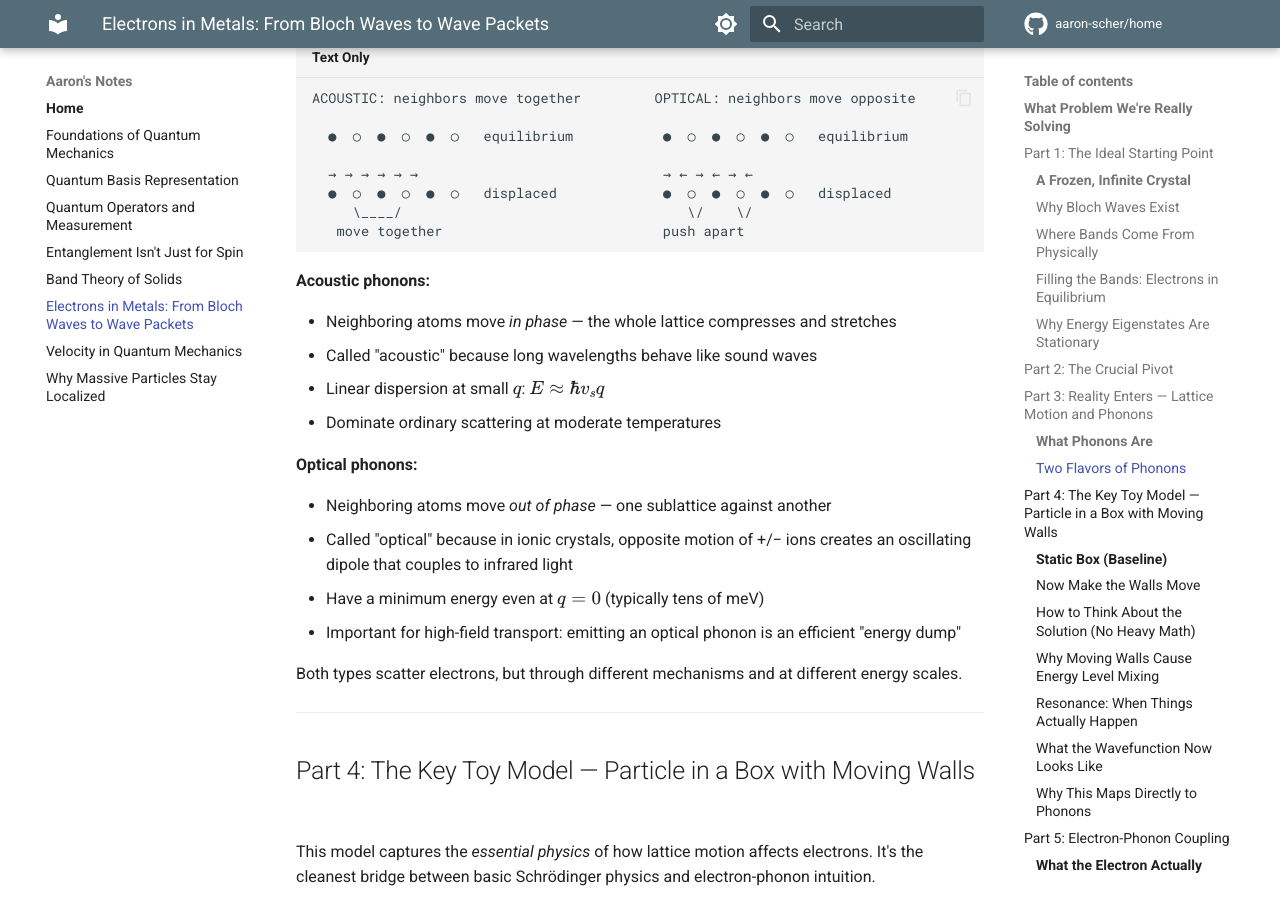
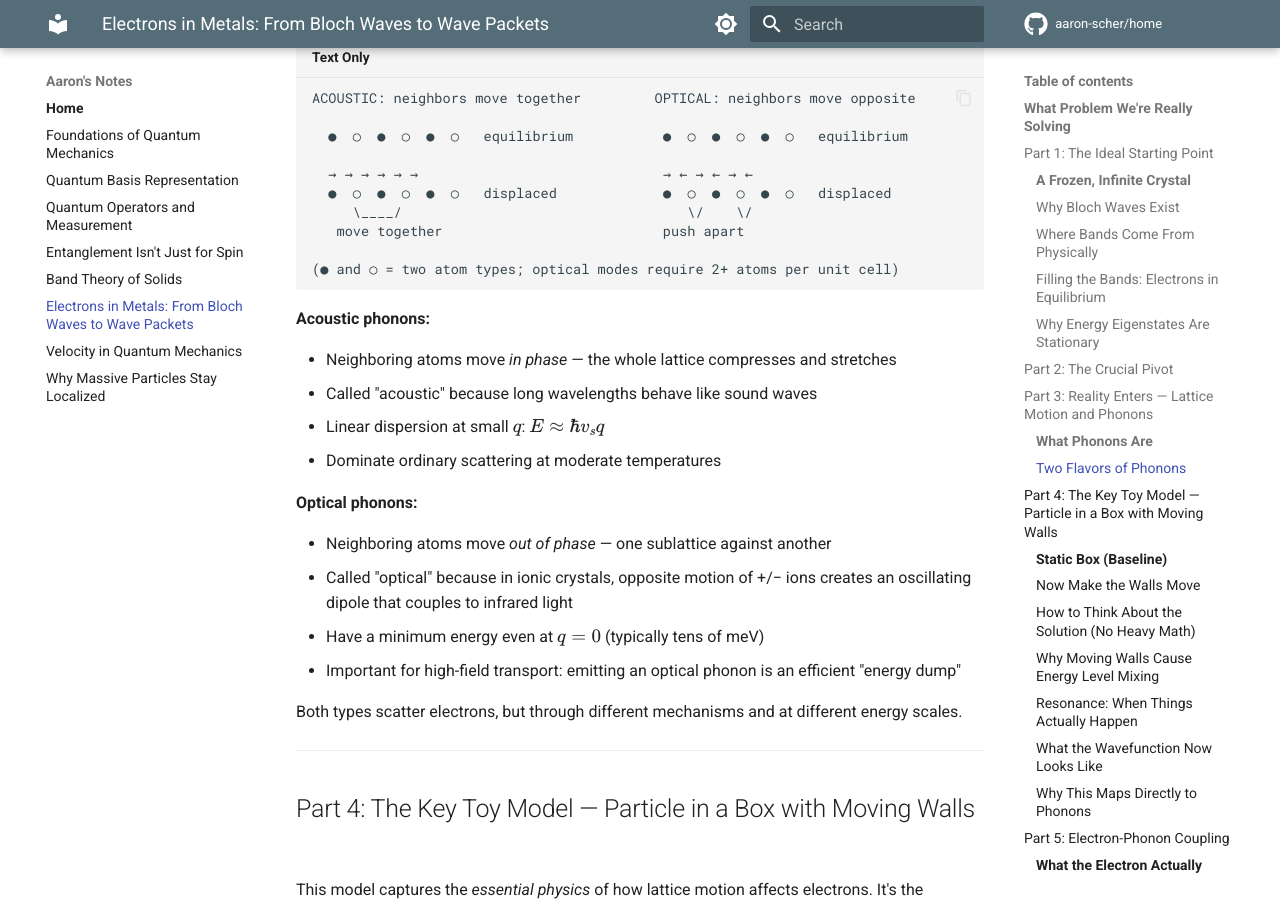
Before and after one commit to aaron-scher/home, an MkDocs documentation site: the page built from docs/quantum-mechanics/electrons-in-metals.md, in a window 1280 px wide and 900 px high, scrolled down 4874 px. Built offline with MkDocs 1.6.1 and Material for MkDocs 9.7.7, drawn with Linux system fonts in a browser that asks for light colours; comment, search, counter and statistics services are not loaded.

Commit message:
Clarify ASCII art: explain ● vs ○ symbols
Added note that ● and ○ represent two different atom types,
and that optical modes only exist with 2+ atoms per unit cell.

🤖 Generated with [Claude Code](https://claude.com/claude-code)

Co-Authored-By: Claude <noreply@anthropic.com>

````diff
--- a/docs/quantum-mechanics/electrons-in-metals.md
+++ b/docs/quantum-mechanics/electrons-in-metals.md
@@ -188,6 +188,8 @@ ACOUSTIC: neighbors move together         OPTICAL: neighbors move opposite
   ●  ○  ●  ○  ●  ○   displaced             ●  ○  ●  ○  ●  ○   displaced
      \____/                                   \/    \/
    move together                           push apart
+
+(● and ○ = two atom types; optical modes require 2+ atoms per unit cell)
 ```
 
 **Acoustic phonons:**
````
